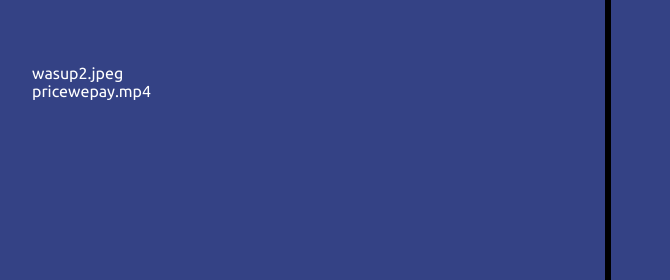
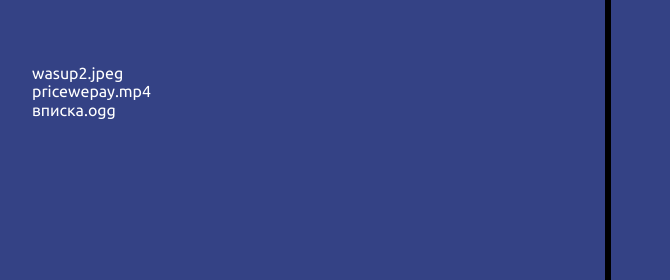
Before and after one commit to TolyaGosuslugi/shitpost-page, a plain HTML site: page index.html in a window 1280 px wide. Shown: the top 280 px of the page, 32-702 px from the left. Drawn offline with Linux system fonts and the light colour scheme.

Commit message:
этой ночью я на вписке побывал

```diff
--- a/index.html
+++ b/index.html
@@ -21,6 +21,7 @@
                 <ul class="files">
                     <li class="files__item"><a href="#wasup2.jpeg">wasup2.jpeg</a></li>
                     <li class="files__item"><a href="#pricewepay.mp4">pricewepay.mp4</a></li>
+                    <li class="files__item"><a href="#вписка.ogg">вписка.ogg</a></li>
                 </ul>
             </div>
 
```
Also changed, not shown: 1 other file.
